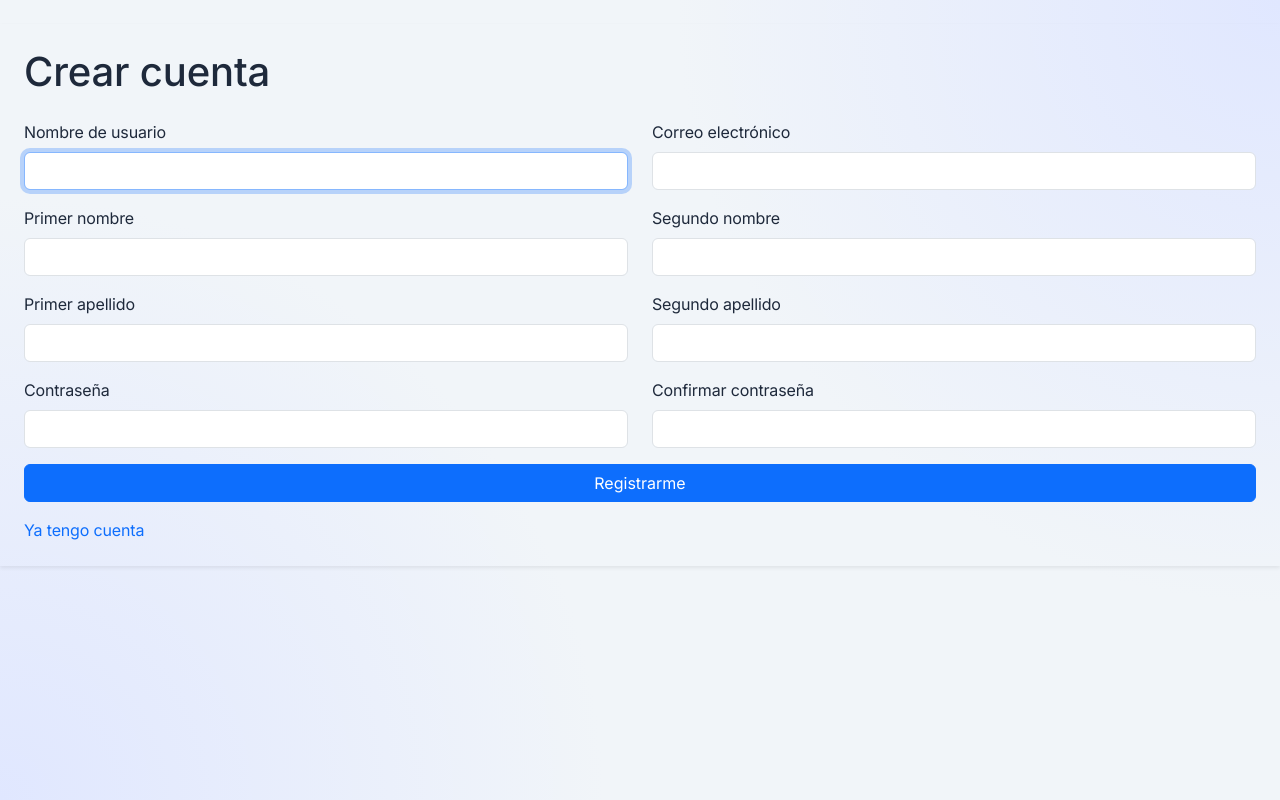
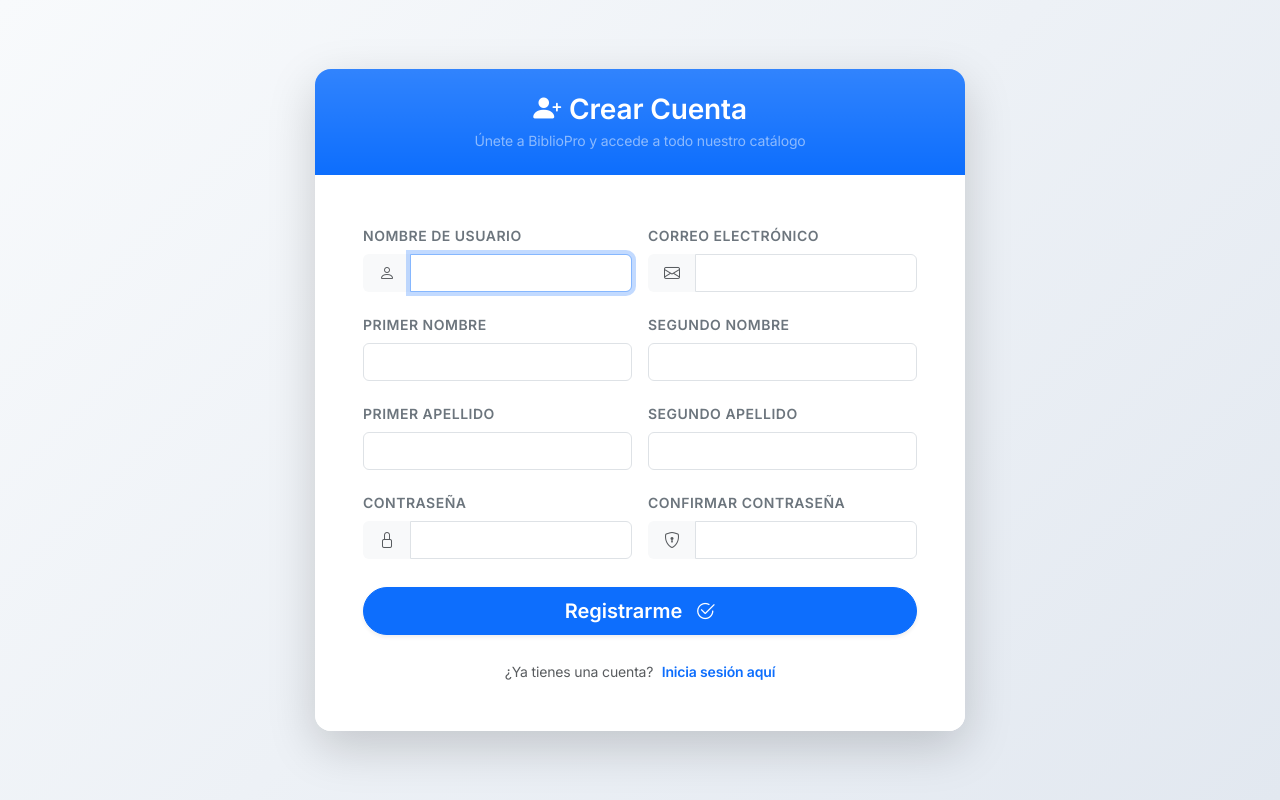
Before and after one commit to KevinDev-exe/Sistema_de_Biblioteca-_Digital, a Django app: page /registro/ in a window 1280 px wide. Run offline with Django 5.2, Linux system fonts and the light colour scheme.

Commit message:
UI/UX: Rediseño premium de autenticación (Login, Registro, Recuperación), Dashboard y paneles de reportes/reservas

```diff
--- a/Sistema_de_Biblioteca_Digital/accounts/templates/accounts/registro.html
+++ b/Sistema_de_Biblioteca_Digital/accounts/templates/accounts/registro.html
@@ -1,132 +1,92 @@
 {% extends 'base.html' %}
 
 {% block auth_content %}
+<div class="d-flex align-items-center justify-content-center min-vh-100 p-3" style="background: linear-gradient(135deg, #f8fafc 0%, #e2e8f0 100%);">
+    <div class="card shadow-lg border-0 rounded-4" style="max-width: 650px; width: 100%; overflow: hidden;">
+        <!-- Cabecera -->
+        <div class="bg-primary bg-gradient p-4 text-center text-white position-relative">
+            <h2 class="fw-bolder mb-1 fs-3"><i class="bi bi-person-plus-fill me-2"></i>Crear Cuenta</h2>
+            <p class="text-white-50 mb-0 small">Únete a BiblioPro y accede a todo nuestro catálogo</p>
+        </div>
 
-<div class="panel border-0 shadow-sm table-panel mt-4">
-
-    <div class="card-body p-4">
-
-        <h1 class="mb-4">
-            Crear cuenta
-        </h1>
+        <div class="card-body p-4 p-md-5 bg-white">
+            {% if form.errors %}
+                <div class="alert alert-danger d-flex align-items-center p-3 mb-4 rounded-3 border-0 shadow-sm" role="alert" style="background-color: #fef2f2; color: #991b1b;">
+                    <i class="bi bi-exclamation-octagon-fill fs-5 me-2"></i>
+                    <div class="small fw-medium">Por favor, corrige los errores en el formulario.</div>
+                </div>
+            {% endif %}
 
             <form method="POST">
-
                 {% csrf_token %}
-
-            <div class="row">
-
-                <div class="col-md-6 mb-3">
-
-                    <label class="form-label">
-                        Nombre de usuario
-                    </label>
-
+                <div class="row g-3 mb-4">
+                    <div class="col-md-6">
+                        <label class="form-label fw-bold text-secondary small text-uppercase" style="letter-spacing: 0.5px;">Nombre de usuario</label>
+                        <div class="input-group">
+                            <span class="input-group-text bg-light border-0 text-muted px-3"><i class="bi bi-person"></i></span>
                             {{ form.username }}
-
+                        </div>
+                        <div class="text-danger small mt-1">{{ form.username.errors }}</div>
+                    </div>
+                    <div class="col-md-6">
+                        <label class="form-label fw-bold text-secondary small text-uppercase" style="letter-spacing: 0.5px;">Correo electrónico</label>
+                        <div class="input-group">
+                            <span class="input-group-text bg-light border-0 text-muted px-3"><i class="bi bi-envelope"></i></span>
+                            {{ form.email }}
+                        </div>
+                        <div class="text-danger small mt-1">{{ form.email.errors }}</div>
                     </div>
 
-                <div class="col-md-6 mb-3">
-
-                    <label class="form-label">
-                        Correo electrónico
-                    </label>
-
-                    {{ form.email }}
-
+                    <div class="col-md-6">
+                        <label class="form-label fw-bold text-secondary small text-uppercase" style="letter-spacing: 0.5px;">Primer nombre</label>
+                        {{ form.primer_nombre }}
+                        <div class="text-danger small mt-1">{{ form.primer_nombre.errors }}</div>
+                    </div>
+                    <div class="col-md-6">
+                        <label class="form-label fw-bold text-secondary small text-uppercase" style="letter-spacing: 0.5px;">Segundo nombre</label>
+                        {{ form.segundo_nombre }}
+                        <div class="text-danger small mt-1">{{ form.segundo_nombre.errors }}</div>
                     </div>
 
-                <div class="col-md-6 mb-3">
-
-                    <label class="form-label">
-                        Primer nombre
-                    </label>
-
-                    {{ form.primer_nombre }}
-
+                    <div class="col-md-6">
+                        <label class="form-label fw-bold text-secondary small text-uppercase" style="letter-spacing: 0.5px;">Primer apellido</label>
+                        {{ form.primer_apellido }}
+                        <div class="text-danger small mt-1">{{ form.primer_apellido.errors }}</div>
+                    </div>
+                    <div class="col-md-6">
+                        <label class="form-label fw-bold text-secondary small text-uppercase" style="letter-spacing: 0.5px;">Segundo apellido</label>
+                        {{ form.segundo_apellido }}
+                        <div class="text-danger small mt-1">{{ form.segundo_apellido.errors }}</div>
                     </div>
 
-                <div class="col-md-6 mb-3">
-
-                    <label class="form-label">
-                        Segundo nombre
-                    </label>
-
-                    {{ form.segundo_nombre }}
-
+                    <div class="col-md-6">
+                        <label class="form-label fw-bold text-secondary small text-uppercase" style="letter-spacing: 0.5px;">Contraseña</label>
+                        <div class="input-group">
+                            <span class="input-group-text bg-light border-0 text-muted px-3"><i class="bi bi-lock"></i></span>
+                            {{ form.password1 }}
+                        </div>
+                        <div class="text-danger small mt-1">{{ form.password1.errors }}</div>
+                    </div>
+                    <div class="col-md-6">
+                        <label class="form-label fw-bold text-secondary small text-uppercase" style="letter-spacing: 0.5px;">Confirmar contraseña</label>
+                        <div class="input-group">
+                            <span class="input-group-text bg-light border-0 text-muted px-3"><i class="bi bi-shield-lock"></i></span>
+                            {{ form.password2 }}
+                        </div>
+                        <div class="text-danger small mt-1">{{ form.password2.errors }}</div>
+                    </div>
                 </div>
 
-                <div class="col-md-6 mb-3">
-
-                    <label class="form-label">
-                        Primer apellido
-                    </label>
-
-                    {{ form.primer_apellido }}
-
-                </div>
-
-                <div class="col-md-6 mb-3">
-
-                    <label class="form-label">
-                        Segundo apellido
-                    </label>
-
-                    {{ form.segundo_apellido }}
-
-                </div>
-
-                <div class="col-md-6 mb-3">
-
-                    <label class="form-label">
-                        Contraseña
-                    </label>
-
-                    {{ form.password1 }}
-
-                </div>
-
-                <div class="col-md-6 mb-3">
-
-                    <label class="form-label">
-                        Confirmar contraseña
-                    </label>
-
-                    {{ form.password2 }}
-
-                </div>
-
-            </div>
-
-            {% if form.errors %}
-
-                <div class="alert alert-danger">
-
-                    {{ form.errors }}
-
-                </div>
-
-            {% endif %}
-
-            <button
-                type="submit"
-                class="btn btn-primary w-100"
-            >
-                Registrarme
+                <button type="submit" class="btn btn-primary btn-lg w-100 rounded-pill fw-bold shadow-sm mb-4">
+                    Registrarme <i class="bi bi-check2-circle ms-2"></i>
                 </button>
-
             </form>
 
-        <div class="mt-3">
-
-            <a href="{% url 'login' %}">
-                Ya tengo cuenta
-            </a>
-
+            <div class="text-center">
+                <span class="text-muted small">¿Ya tienes una cuenta?</span>
+                <a href="{% url 'login' %}" class="text-primary text-decoration-none fw-bold small ms-1 transition-hover">Inicia sesión aquí</a>
             </div>
-
         </div>
-
     </div>
-
+</div>
 {% endblock auth_content %}
```
Also changed, not shown: Sistema_de_Biblioteca_Digital/accounts/templates/accounts/login.html (+36 -76 lines), Sistema_de_Biblioteca_Digital/accounts/templates/accounts/password_reset.html (+32 -45 lines), Sistema_de_Biblioteca_Digital/update_ui.py (deleted, +0 -40 lines), Sistema_de_Biblioteca_Digital/db.sqlite3. Lines whose indentation alone changed are shown as unchanged.
